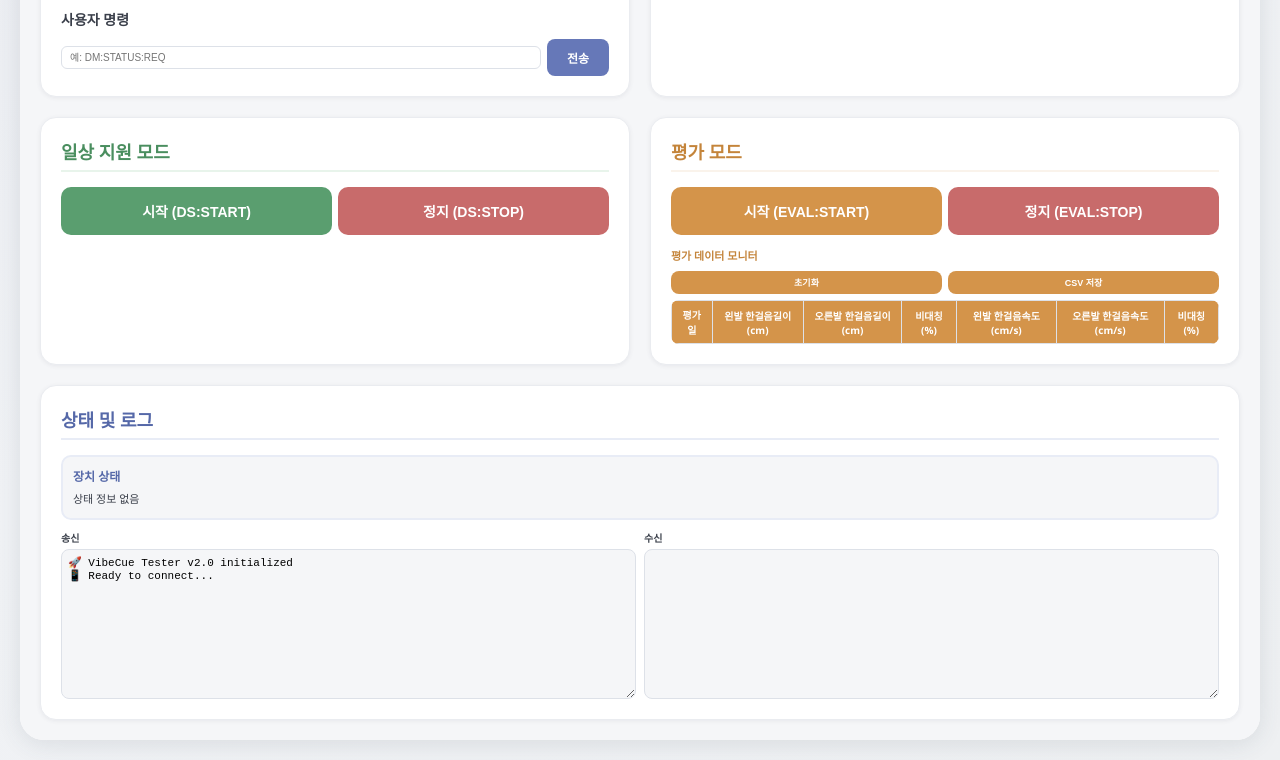
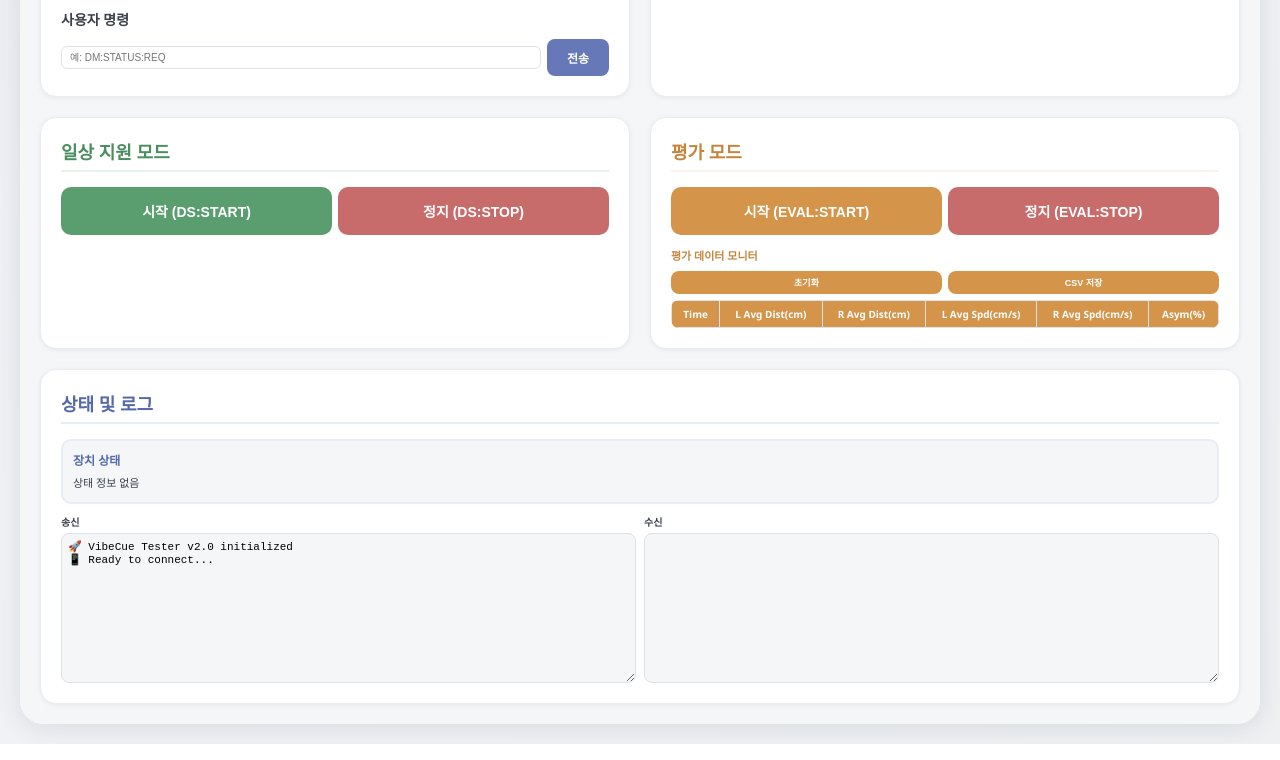
Before and after one commit to kjyida/VibeCue-WebApp, a plain HTML site: page index.html in a window 1280 px wide. Shown: the part 639-1399 px from the top of the page. Drawn offline with Linux system fonts and the light colour scheme.

Commit message:
Update index.html

```diff
--- a/index.html
+++ b/index.html
@@ -1009,11 +1009,12 @@
                         <button class="btn btn-warning" onclick="downloadEvalData()">CSV 저장</button>
                     </div>
                     <table class="eval-table" id="evalTable">
-                        <thead>
+                        <thead id="evalTableHead">
                             <tr>
-                                <th>평가일</th>
-                                <th>왼발 한걸음길이(cm)</th> <th>오른발 한걸음길이(cm)</th> <th>비대칭(%)</th>
-                                <th>왼발 한걸음속도(cm/s)</th> <th>오른발 한걸음속도(cm/s)</th> <th>비대칭(%)</th>
+                                <th>Time</th>
+                                <th>L Avg Dist(cm)</th><th>R Avg Dist(cm)</th>
+                                <th>L Avg Spd(cm/s)</th><th>R Avg Spd(cm/s)</th>
+                                <th>Asym(%)</th>
                             </tr>
                         </thead>
                         <tbody id="evalTableBody"></tbody>
```
